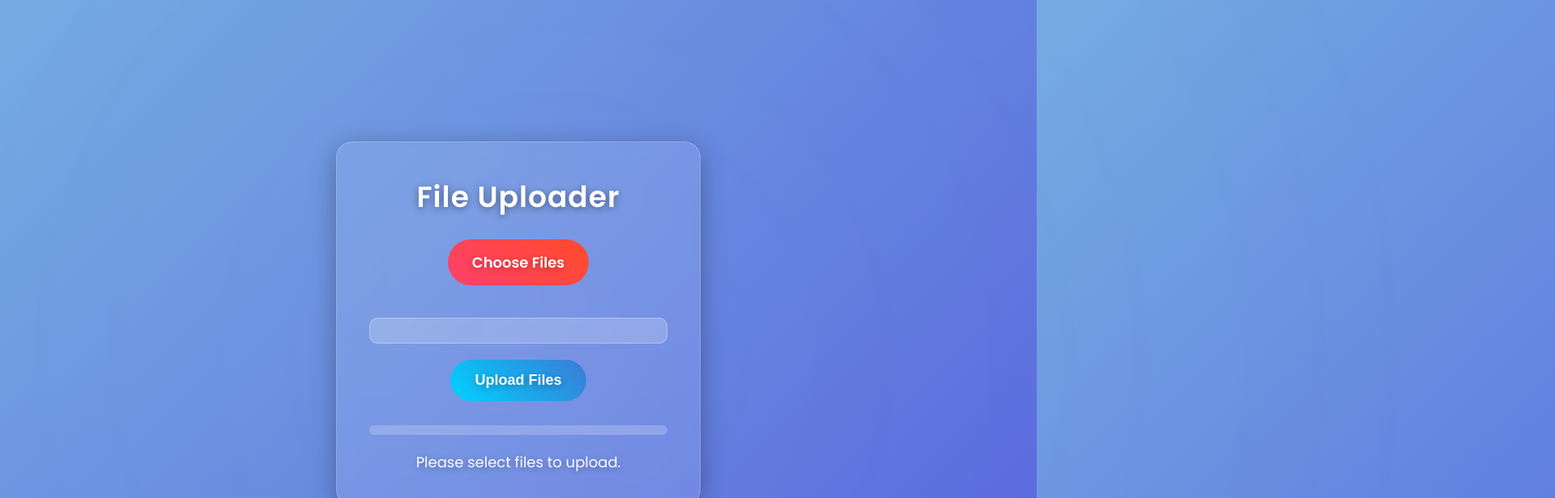
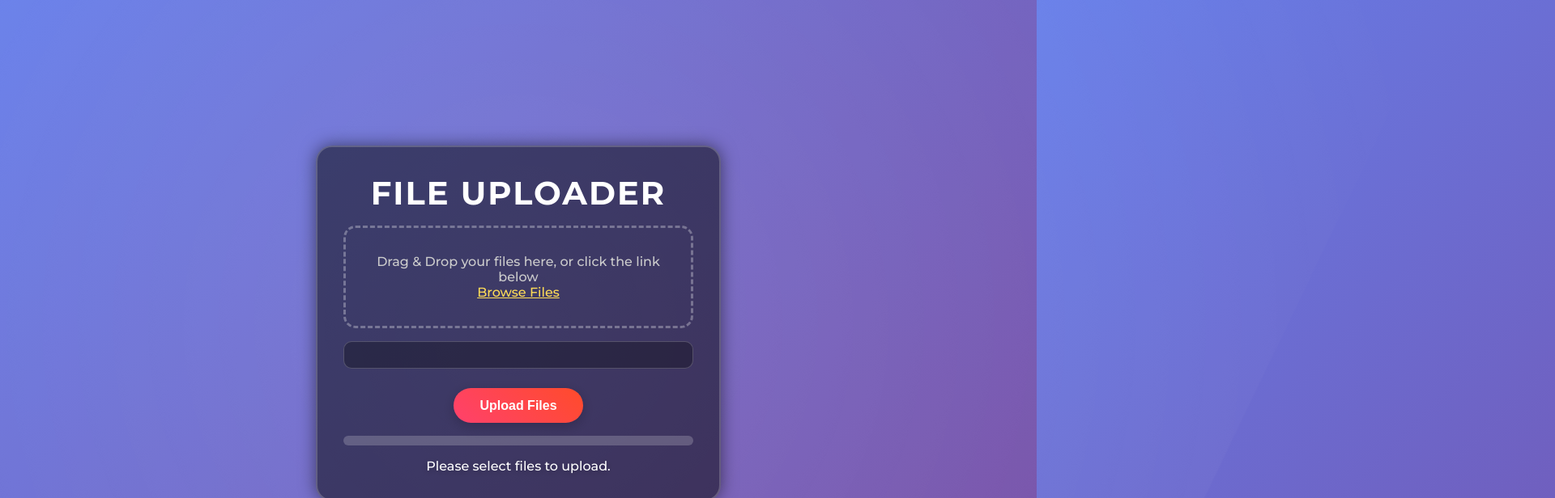
Before and after one commit to xalonious/web-server-file-uploader, a website: page public/upload.html in a window 1280 px wide. Both pictures are taken after a click on the button "Upload Files". Shown: the top 616 px of the page at 81% size, 1920 px wide, since content can reach past the window. Drawn offline with Linux system fonts and the light colour scheme.

Commit message:
Redesigned the upload page

```diff
--- a/public/upload.html
+++ b/public/upload.html
@@ -1,27 +1,30 @@
 <!DOCTYPE html>
 <html lang="en">
 <head>
-  <meta charset="UTF-8" />
-  <meta name="viewport" content="width=device-width, initial-scale=1" />
-  <title>File Uploader</title>
-  <link href="https://fonts.googleapis.com/css2?family=Poppins:wght@300;400;600&display=swap" rel="stylesheet">
+  <meta charset="UTF-8">
+  <meta name="viewport" content="width=device-width, initial-scale=1">
+  <title>Stunning File Uploader</title>
+  <link rel="preconnect" href="https://fonts.gstatic.com">
+  <link href="https://fonts.googleapis.com/css2?family=Montserrat:wght@300;500;700&display=swap" rel="stylesheet">
   <style>
+    /* Reset & Global Styles */
     * {
       margin: 0;
       padding: 0;
       box-sizing: border-box;
     }
     body {
-      font-family: 'Poppins', sans-serif;
-      background: linear-gradient(135deg, #74ABE2, #5563DE);
-      min-height: 100vh;
+      font-family: 'Montserrat', sans-serif;
+      height: 100vh;
       display: flex;
       align-items: center;
       justify-content: center;
+      background: linear-gradient(135deg, #667eea, #764ba2);
+      position: relative;
       overflow: hidden;
       color: #fff;
-      position: relative;
     }
+    /* Animated Background Overlay */
     body::before {
       content: "";
       position: absolute;
@@ -30,78 +33,99 @@
       width: 200%;
       height: 200%;
       background: radial-gradient(circle, rgba(255,255,255,0.1) 0%, transparent 70%);
-      animation: pulse 25s ease infinite;
+      animation: pulse 10s ease-in-out infinite;
       z-index: 0;
     }
     @keyframes pulse {
-      0% { transform: translate(0, 0) scale(1); opacity: 0.7; }
-      50% { transform: translate(50px, 50px) scale(1.1); opacity: 0.4; }
-      100% { transform: translate(0, 0) scale(1); opacity: 0.7; }
+      0% { transform: scale(1) rotate(0deg); }
+      50% { transform: scale(1.2) rotate(180deg); }
+      100% { transform: scale(1) rotate(360deg); }
     }
-    .upload-container {
+
+    /* Main Container */
+    .container {
       position: relative;
       z-index: 1;
+      background: rgba(0, 0, 0, 0.5);
+      border: 2px solid rgba(255, 255, 255, 0.2);
+      border-radius: 20px;
+      padding: 2rem;
+      width: 90%;
+      max-width: 500px;
+      box-shadow: 0 0 20px rgba(0, 0, 0, 0.5);
+      text-align: center;
+    }
+    .container h1 {
+      font-size: 2.5rem;
+      margin-bottom: 1rem;
+      letter-spacing: 2px;
+      text-transform: uppercase;
+      position: relative;
+    }
+
+    /* Drag & Drop Zone */
+    .dropzone {
+      margin: 1rem 0;
+      padding: 2rem;
+      border: 3px dashed rgba(255, 255, 255, 0.3);
+      border-radius: 15px;
+      transition: background 0.3s, border-color 0.3s;
+    }
+    .dropzone:hover {
       background: rgba(255, 255, 255, 0.1);
-      border: 1px solid rgba(255, 255, 255, 0.2);
-      border-radius: 20px;
-      box-shadow: 0 8px 32px rgba(0, 0, 0, 0.3);
-      backdrop-filter: blur(10px);
-      -webkit-backdrop-filter: blur(10px);
-      padding: 40px;
-      width: 450px;
-      max-width: 90%;
-      text-align: center;
-      animation: fadeIn 1s ease-out;
+      border-color: #fff;
     }
-    @keyframes fadeIn {
-      from { opacity: 0; transform: translateY(20px); }
-      to { opacity: 1; transform: translateY(0); }
-    }
-    .upload-container h1 {
-      font-size: 36px;
-      margin-bottom: 25px;
-      letter-spacing: 1px;
-      text-shadow: 0 2px 10px rgba(0, 0, 0, 0.4);
+    .dropzone p {
+      font-size: 1rem;
+      color: #ccc;
     }
     input[type="file"] {
       display: none;
     }
-    label[for="fileInput"] {
-      display: inline-block;
-      padding: 15px 30px;
-      background: linear-gradient(45deg, #FF416C, #FF4B2B);
-      border-radius: 30px;
-      cursor: pointer;
-      font-size: 18px;
-      font-weight: 600;
-      color: #fff;
-      transition: transform 0.3s, box-shadow 0.3s;
-      margin-bottom: 20px;
-      text-shadow: 0 2px 8px rgba(0, 0, 0, 0.3);
+
+    /* File List */
+    .file-list {
+      margin-top: 1rem;
+      text-align: left;
+      max-height: 150px;
+      overflow-y: auto;
+      border: 1px solid rgba(255, 255, 255, 0.2);
+      padding: 1rem;
+      border-radius: 10px;
+      background: rgba(0, 0, 0, 0.3);
     }
-    label[for="fileInput"]:hover {
-      transform: scale(1.05);
-      box-shadow: 0 0 15px rgba(255, 65, 108, 0.7);
+    .file-list li {
+      margin-bottom: 0.5rem;
+      padding: 0.3rem;
+      border-bottom: 1px solid rgba(255, 255, 255, 0.2);
+      font-size: 0.9rem;
     }
-    button {
-      margin-top: 20px;
-      padding: 15px 30px;
-      background: linear-gradient(45deg, #00D2FF, #3A7BD5);
+    .file-list li:last-child {
+      border-bottom: none;
+    }
+
+    /* Upload Button */
+    .upload-btn {
+      margin-top: 1.5rem;
+      padding: 0.8rem 2rem;
+      background: linear-gradient(45deg, #ff416c, #ff4b2b);
       border: none;
       border-radius: 30px;
+      font-size: 1rem;
+      font-weight: bold;
+      color: #fff;
       cursor: pointer;
-      font-size: 18px;
-      font-weight: 600;
-      color: #fff;
       transition: transform 0.3s, box-shadow 0.3s;
-      text-shadow: 0 2px 8px rgba(0, 0, 0, 0.3);
+      box-shadow: 0 4px 15px rgba(0, 0, 0, 0.2);
     }
-    button:hover {
+    .upload-btn:hover {
       transform: scale(1.05);
-      box-shadow: 0 0 15px rgba(0, 210, 255, 0.7);
+      box-shadow: 0 0 15px rgba(255, 65, 108, 0.8);
     }
-    .progress-bar-container {
-      margin-top: 30px;
+
+    /* Progress Bar */
+    .progress {
+      margin-top: 1rem;
       width: 100%;
       height: 12px;
       background: rgba(255, 255, 255, 0.2);
@@ -109,113 +133,126 @@
       overflow: hidden;
     }
     .progress-bar {
+      width: 0%;
       height: 100%;
-      width: 0;
-      background: linear-gradient(45deg, #00D2FF, #3A7BD5);
+      background: linear-gradient(45deg, #00d2ff, #3a7bd5);
       transition: width 0.4s ease;
     }
+
+    /* Status Message */
     .message {
-      margin-top: 20px;
-      font-size: 18px;
+      margin-top: 1rem;
+      font-size: 1rem;
       text-shadow: 0 2px 8px rgba(0, 0, 0, 0.3);
-    }
-    #fileNames {
-      margin-top: 20px;
-      text-align: left;
-      max-height: 150px;
-      overflow-y: auto;
-      padding: 15px;
-      background: rgba(255, 255, 255, 0.2);
-      border-radius: 10px;
-      border: 1px solid rgba(255, 255, 255, 0.3);
-      font-size: 16px;
-    }
-    #fileNames ul {
-      list-style: none;
-    }
-    #fileNames li {
-      margin: 8px 0;
-      padding: 8px;
-      border-bottom: 1px solid rgba(255, 255, 255, 0.3);
-    }
-    #fileNames li:last-child {
-      border-bottom: none;
-    }
-    #fileNames::-webkit-scrollbar {
-      width: 8px;
-    }
-    #fileNames::-webkit-scrollbar-track {
-      background: rgba(255, 255, 255, 0.1);
-      border-radius: 10px;
-    }
-    #fileNames::-webkit-scrollbar-thumb {
-      background: rgba(255, 255, 255, 0.4);
-      border-radius: 10px;
     }
   </style>
 </head>
 <body>
-  <div class="upload-container">
+  <div class="container">
     <h1>File Uploader</h1>
-    <label for="fileInput">Choose Files</label>
-    <input type="file" id="fileInput" multiple />
-    <div id="fileNames"></div>
-    <button id="uploadButton">Upload Files</button>
-    <div class="progress-bar-container">
+    <div class="dropzone" id="dropzone">
+      <p>Drag & Drop your files here, or click the link below</p>
+      <label for="fileInput" style="cursor:pointer; color:#ffdd57; text-decoration:underline;">Browse Files</label>
+      <input type="file" id="fileInput" multiple>
+    </div>
+    <ul class="file-list" id="fileList"></ul>
+    <button class="upload-btn" id="uploadBtn">Upload Files</button>
+    <div class="progress">
       <div class="progress-bar" id="progressBar"></div>
     </div>
     <div class="message" id="message"></div>
   </div>
+
   <script>
-    document.getElementById('fileInput').addEventListener('change', () => {
-      const fileNamesDiv = document.getElementById('fileNames');
-      fileNamesDiv.innerHTML = '';
-      const files = document.getElementById('fileInput').files;
-      if (files.length > 0) {
-        const ul = document.createElement('ul');
-        for (const file of files) {
+    const fileInput = document.getElementById('fileInput');
+    const dropzone = document.getElementById('dropzone');
+    const fileList = document.getElementById('fileList');
+    const uploadBtn = document.getElementById('uploadBtn');
+    const progressBar = document.getElementById('progressBar');
+    const messageEl = document.getElementById('message');
+
+    // Update the file list display
+    function updateFileList() {
+      fileList.innerHTML = '';
+      const files = fileInput.files;
+      if (!files || files.length === 0) {
+        const li = document.createElement('li');
+        li.textContent = 'No files selected';
+        fileList.appendChild(li);
+      } else {
+        for (let i = 0; i < files.length; i++) {
           const li = document.createElement('li');
-          li.textContent = file.name;
-          ul.appendChild(li);
+          li.textContent = files[i].name;
+          fileList.appendChild(li);
         }
-        fileNamesDiv.appendChild(ul);
       }
+    }
+    fileInput.addEventListener('change', updateFileList);
+
+    // Drag & Drop functionality
+    dropzone.addEventListener('dragover', (e) => {
+      e.preventDefault();
+      dropzone.style.background = 'rgba(255,255,255,0.1)';
+    });
+    dropzone.addEventListener('dragleave', (e) => {
+      e.preventDefault();
+      dropzone.style.background = 'transparent';
+    });
+    dropzone.addEventListener('drop', (e) => {
+      e.preventDefault();
+      dropzone.style.background = 'transparent';
+
+      // Use DataTransfer to merge dropped files with already selected files
+      const dt = new DataTransfer();
+      // Add already selected files
+      if (fileInput.files && fileInput.files.length > 0) {
+        for (let i = 0; i < fileInput.files.length; i++) {
+          dt.items.add(fileInput.files[i]);
+        }
+      }
+      // Add files from the drop event
+      if (e.dataTransfer.files && e.dataTransfer.files.length > 0) {
+        for (let i = 0; i < e.dataTransfer.files.length; i++) {
+          dt.items.add(e.dataTransfer.files[i]);
+        }
+      }
+      fileInput.files = dt.files;
+      updateFileList();
     });
 
-    document.getElementById('uploadButton').addEventListener('click', () => {
-      const files = document.getElementById('fileInput').files;
-      const progressBar = document.getElementById('progressBar');
-      const messageDiv = document.getElementById('message');
-      if (files.length === 0) {
-        messageDiv.textContent = 'Please select files to upload.';
+    // Upload logic
+    uploadBtn.addEventListener('click', () => {
+      const files = fileInput.files;
+      if (!files || files.length === 0) {
+        messageEl.textContent = 'Please select files to upload.';
         return;
       }
+      const formData = new FormData();
+      for (let i = 0; i < files.length; i++) {
+        formData.append('files', files[i]);
+      }
+      messageEl.textContent = 'Uploading...';
       progressBar.style.width = '0%';
-      messageDiv.textContent = 'Uploading...';
-      const formData = new FormData();
-      for (const file of files) {
-        formData.append('files', file);
-      }
       const authToken = new URLSearchParams(window.location.search).get('auth_token') || '';
       const xhr = new XMLHttpRequest();
       xhr.open('POST', '/upload?auth_token=' + encodeURIComponent(authToken));
-      xhr.upload.addEventListener('progress', (event) => {
-        if (event.lengthComputable) {
-          const percentComplete = (event.loaded / event.total) * 100;
-          progressBar.style.width = percentComplete + '%';
+      xhr.upload.addEventListener('progress', (e) => {
+        if (e.lengthComputable) {
+          const percent = (e.loaded / e.total) * 100;
+          progressBar.style.width = percent + '%';
         }
       });
       xhr.onload = () => {
         if (xhr.status === 200) {
-          messageDiv.textContent = 'Upload successful!';
+          messageEl.textContent = 'Upload successful!';
           progressBar.style.width = '100%';
         } else {
-          messageDiv.textContent = 'Error uploading files.';
+          messageEl.textContent = 'Error uploading files.';
           progressBar.style.width = '0%';
         }
       };
       xhr.onerror = () => {
-        messageDiv.textContent = 'Error uploading files.';
+        messageEl.textContent = 'Error uploading files.';
         progressBar.style.width = '0%';
       };
       xhr.send(formData);
```
Also changed, not shown: 1 other file.
